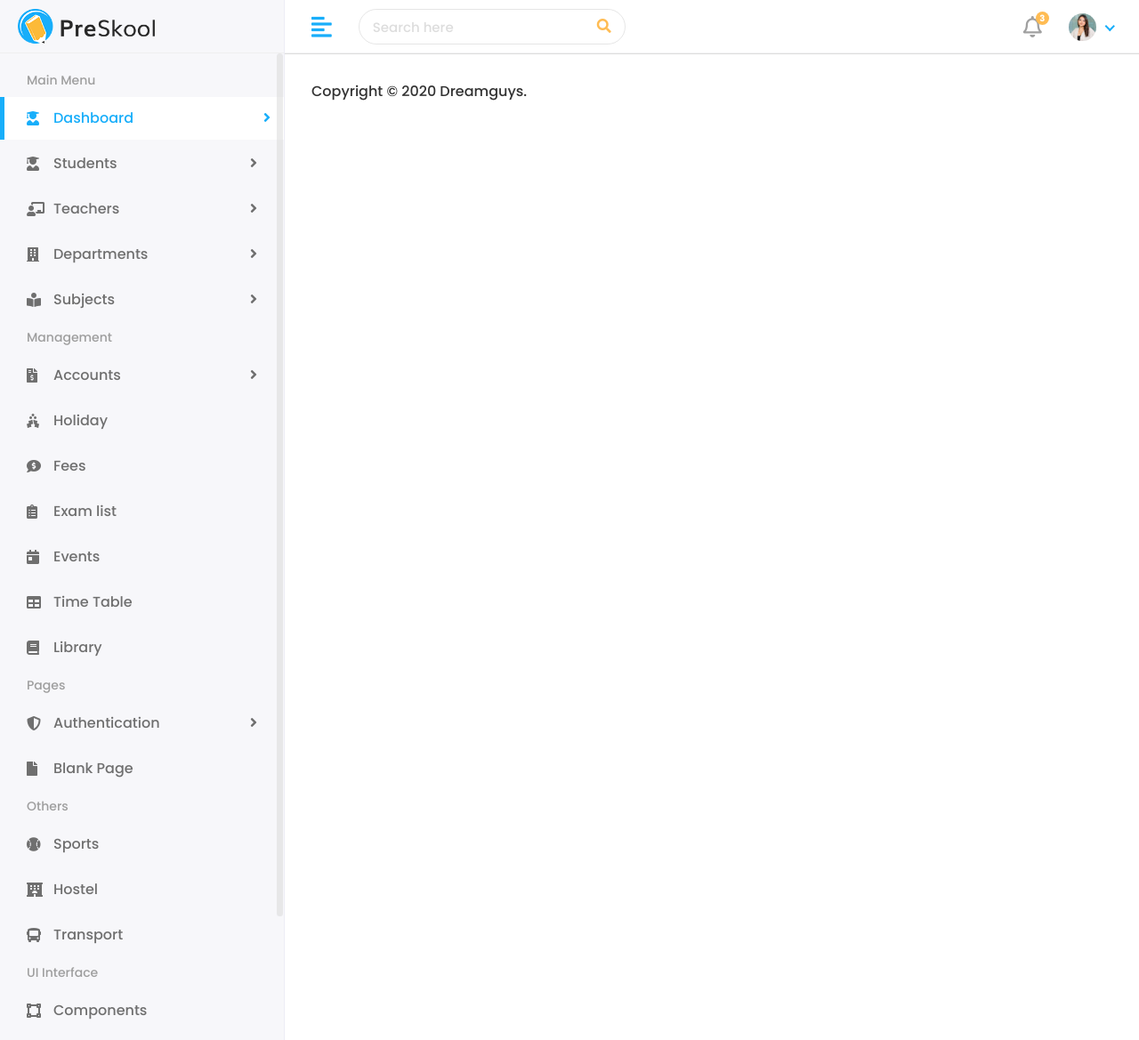
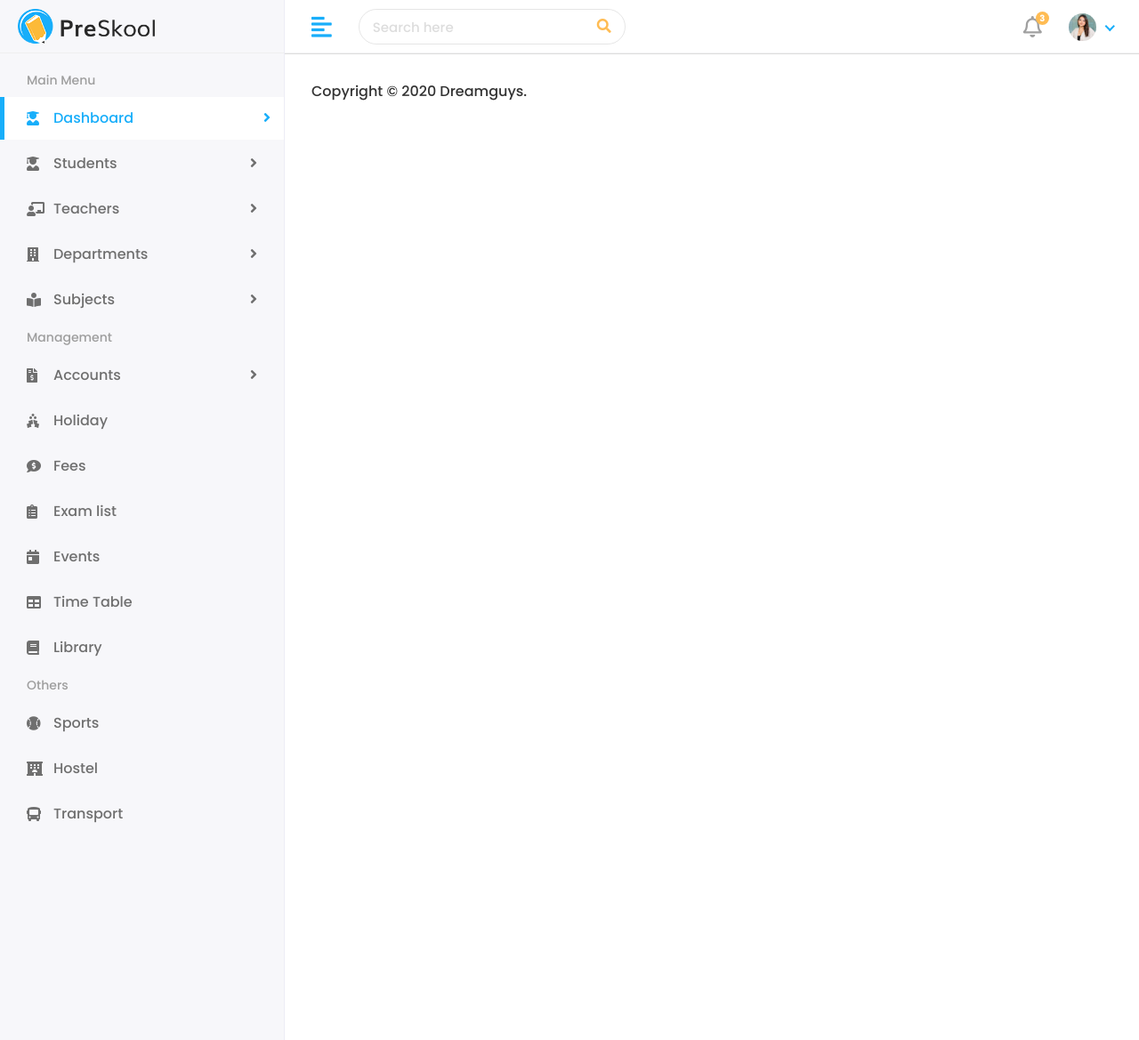
Before and after one commit to RAKIB6348/django_school, a Django app: template templates/base.html in a window 1280 px wide. Shown: the whole page at 89% size. Run offline with Django 5.2, Linux system fonts and the light colour scheme; the template is opened without the code that fills it, so the values that code supplies are empty; some libraries are stand-ins or nearby versions.

Commit message:
udpate sidebar

```diff
--- a/templates/includes/sidebar.html
+++ b/templates/includes/sidebar.html
@@ -75,21 +75,7 @@
             <li>
                <a href="library.html"><i class="fas fa-book"></i> <span>Library</span></a>
             </li>
-            <li class="menu-title">
-               <span>Pages</span>
-            </li>
-            <li class="submenu">
-               <a href="#"><i class="fas fa-shield-alt"></i> <span> Authentication </span> <span class="menu-arrow"></span></a>
-               <ul>
-                  <li><a href="login.html">Login</a></li>
-                  <li><a href="register.html">Register</a></li>
-                  <li><a href="forgot-password.html">Forgot Password</a></li>
-                  <li><a href="error-404.html">Error Page</a></li>
-               </ul>
-            </li>
-            <li>
-               <a href="blank-page.html"><i class="fas fa-file"></i> <span>Blank Page</span></a>
-            </li>
+
             <li class="menu-title">
                <span>Others</span>
             </li>
@@ -102,52 +88,7 @@
             <li>
                <a href="transport.html"><i class="fas fa-bus"></i> <span>Transport</span></a>
             </li>
-            <li class="menu-title">
-               <span>UI Interface</span>
-            </li>
-            <li>
-               <a href="components.html"><i class="fas fa-vector-square"></i> <span>Components</span></a>
-            </li>
-            <li class="submenu">
-               <a href="#"><i class="fas fa-columns"></i> <span> Forms </span> <span class="menu-arrow"></span></a>
-               <ul>
-                  <li><a href="form-basic-inputs.html">Basic Inputs </a></li>
-                  <li><a href="form-input-groups.html">Input Groups </a></li>
-                  <li><a href="form-horizontal.html">Horizontal Form </a></li>
-                  <li><a href="form-vertical.html"> Vertical Form </a></li>
-                  <li><a href="form-mask.html"> Form Mask </a></li>
-                  <li><a href="form-validation.html"> Form Validation </a></li>
-               </ul>
-            </li>
-            <li class="submenu">
-               <a href="#"><i class="fas fa-table"></i> <span> Tables </span> <span class="menu-arrow"></span></a>
-               <ul>
-                  <li><a href="tables-basic.html">Basic Tables </a></li>
-                  <li><a href="data-tables.html">Data Table </a></li>
-               </ul>
-            </li>
-            <li class="submenu">
-               <a href="javascript:void(0);"><i class="fas fa-code"></i> <span>Multi Level</span> <span class="menu-arrow"></span></a>
-               <ul>
-                  <li class="submenu">
-                     <a href="javascript:void(0);"> <span>Level 1</span> <span class="menu-arrow"></span></a>
-                     <ul>
-                        <li><a href="javascript:void(0);"><span>Level 2</span></a></li>
-                        <li class="submenu">
-                           <a href="javascript:void(0);"> <span> Level 2</span> <span class="menu-arrow"></span></a>
-                           <ul>
-                              <li><a href="javascript:void(0);">Level 3</a></li>
-                              <li><a href="javascript:void(0);">Level 3</a></li>
-                           </ul>
-                        </li>
-                        <li><a href="javascript:void(0);"> <span>Level 2</span></a></li>
-                     </ul>
-                  </li>
-                  <li>
-                     <a href="javascript:void(0);"> <span>Level 1</span></a>
-                  </li>
-               </ul>
-            </li>
+
          </ul>
       </div>
    </div>
```
